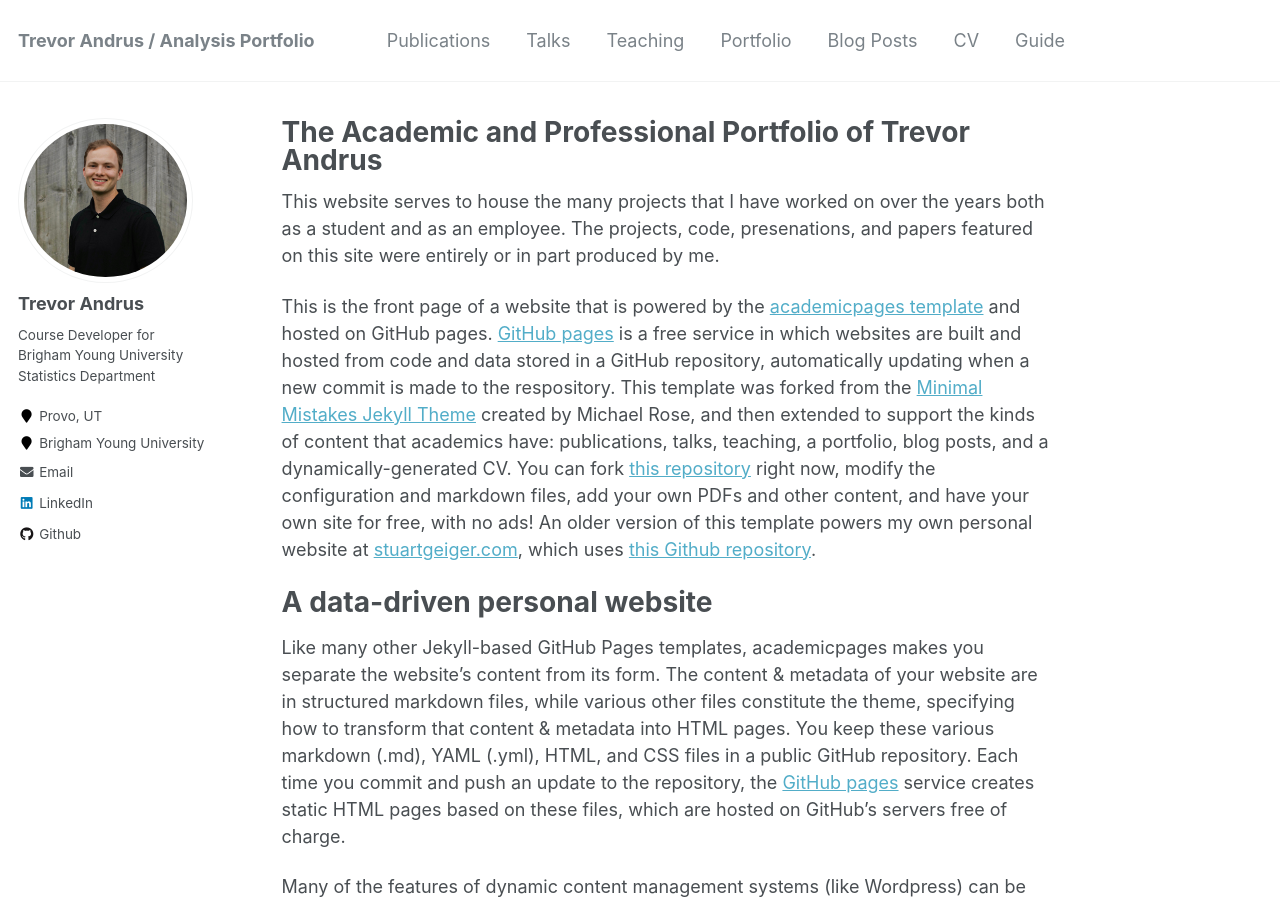
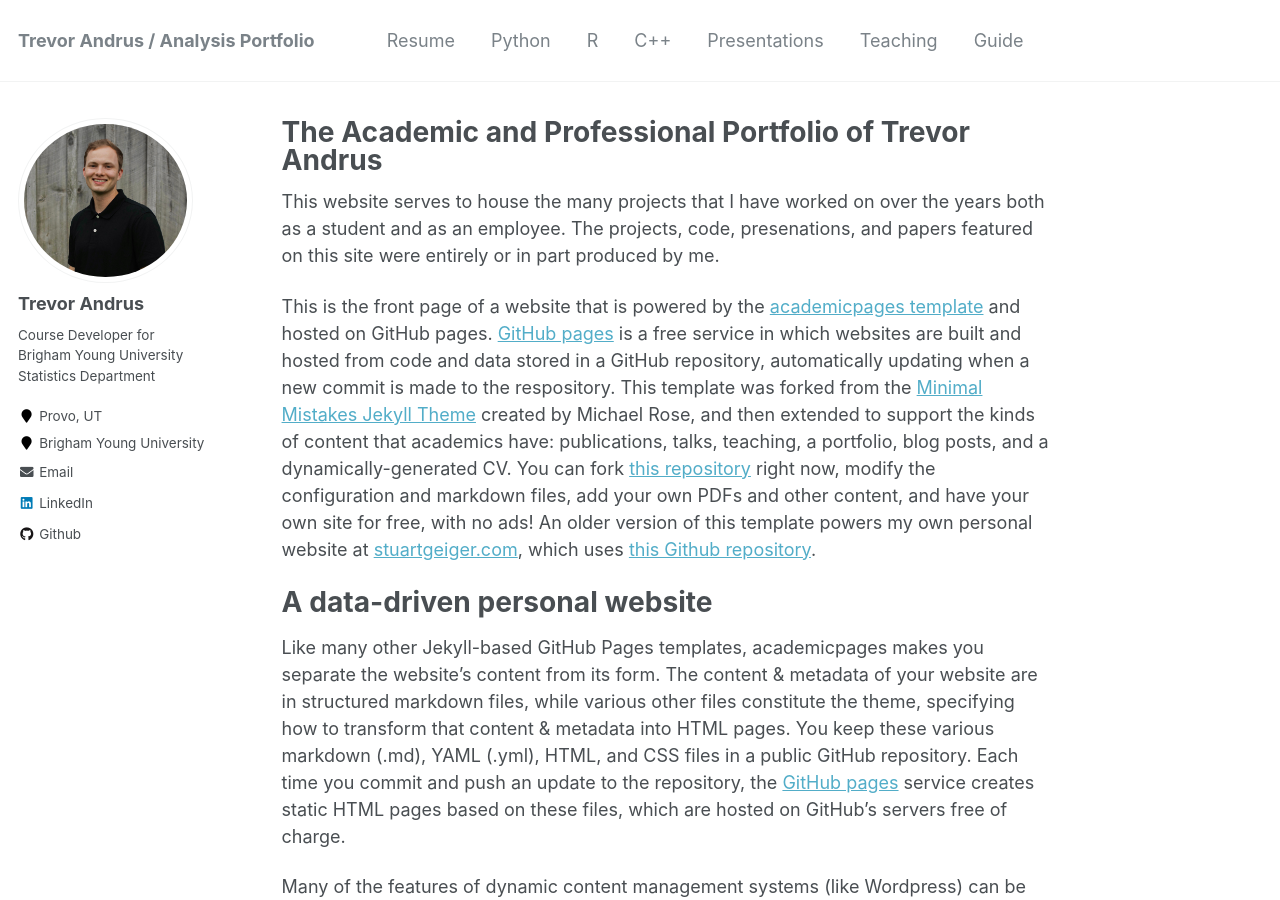
Before and after one commit to Andrustn/Andrustn.github.io, a Jekyll site: the page built from _pages/about.md, in a window 1280 px wide and 900 px high. Built offline with Jekyll 4.4.1, drawn with Linux system fonts in a browser that asks for light colours.

Commit message:
Update navigation.yml

```diff
--- a/_data/navigation.yml
+++ b/_data/navigation.yml
@@ -1,21 +1,21 @@
 # main links links
 main:
-  - title: "Publications"
+  - title: "Resume"
     url: /publications/
 
-  - title: "Talks"
+  - title: "Python"
     url: /talks/
 
-  - title: "Teaching"
+  - title: "R"
     url: /teaching/
 
-  - title: "Portfolio"
+  - title: "C++"
     url: /portfolio/
 
-  - title: "Blog Posts"
+  - title: "Presentations"
     url: /year-archive/
 
-  - title: "CV"
+  - title: "Teaching"
     url: /cv/
 
   - title: "Guide"
```
